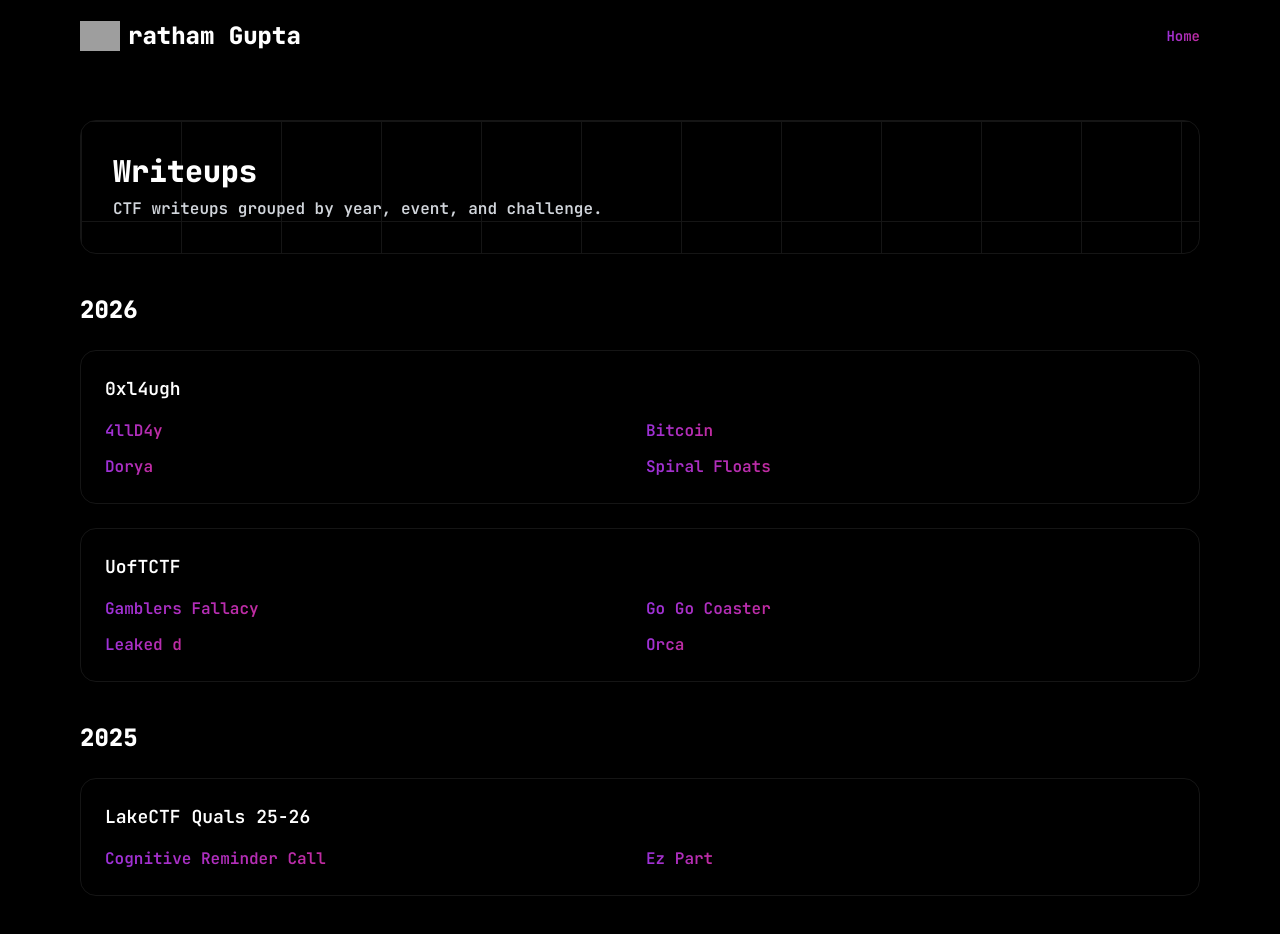
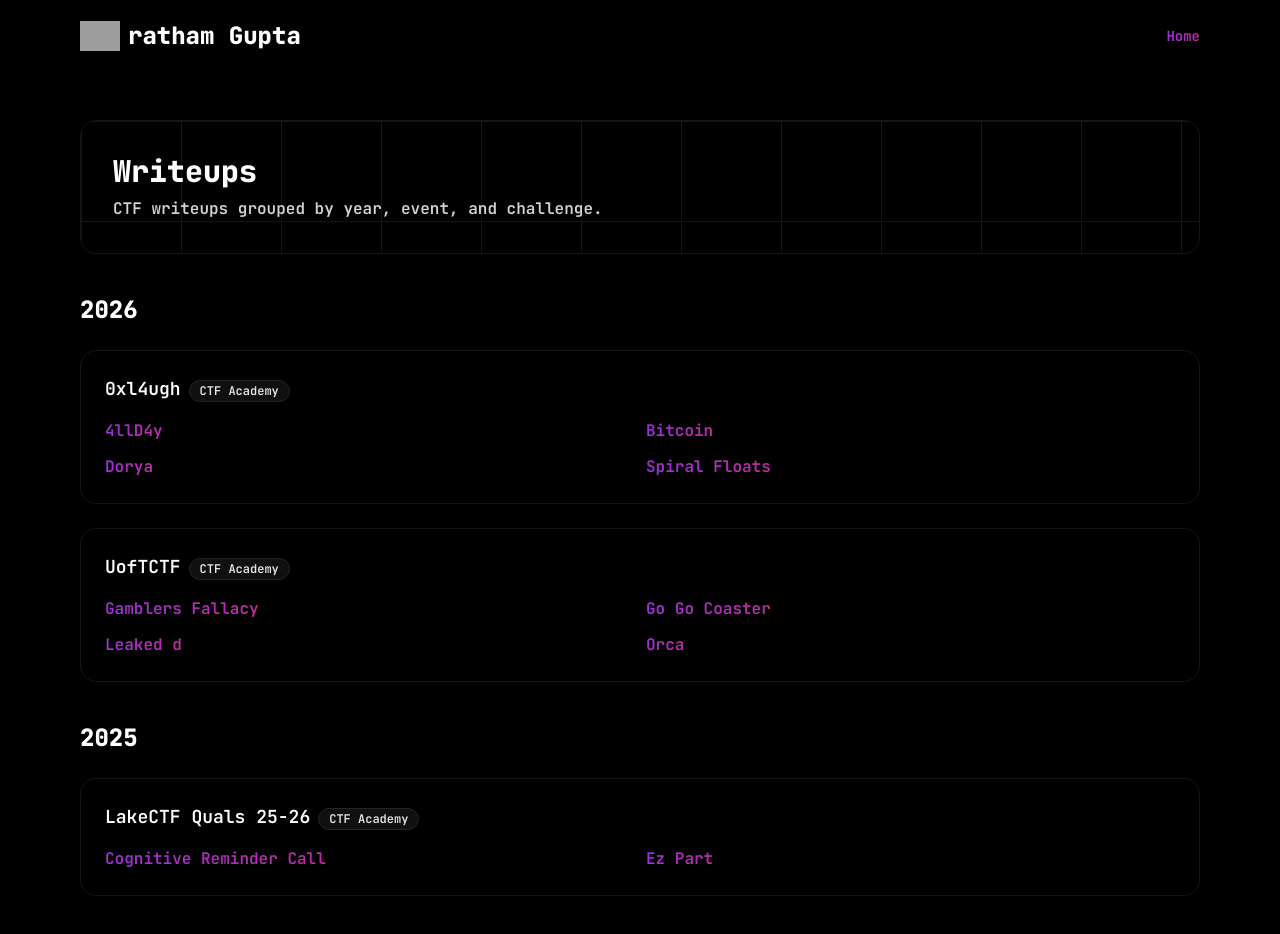
Before and after one commit to prathamgupta36/prathamgupta36.github.io, a Next.js app: page /writeups in a window 1280 px wide. Shown: the top 934 px of the page. Built offline with nearby package versions, Linux system fonts and the light colour scheme; grey boxes are pictures that could not be loaded.

Commit message:
Added team feature

```diff
--- a/app/styles/globals.css
+++ b/app/styles/globals.css
@@ -41,6 +41,9 @@
     background-image: linear-gradient(#151515 1px, transparent 1px),
       linear-gradient(to right, #151515 1px, transparent 1px);
     background-size: 100px 100px;
+  }
+  .team-badge {
+    @apply inline-flex items-center rounded-full border border-[#242424] bg-[#101010] px-2.5 py-0.5 text-xs text-gray-200;
   }
   .writeup-content {
     @apply leading-7 text-gray-200;
--- a/app/writeups.registry.ts
+++ b/app/writeups.registry.ts
@@ -6,6 +6,13 @@ export type WriteupEntry = {
   ctfSlug?: string;
   mdUrl: string;
   repoUrl?: string;
+};
+
+export type CtfMeta = {
+  year: number;
+  ctf: string;
+  ctfSlug?: string;
+  team?: string;
 };
 
 const slugify = (value: string) => {
@@ -23,6 +30,37 @@ export const getWriteupSlug = (entry: WriteupEntry) => {
 export const getCtfSlug = (entry: WriteupEntry) => {
   return slugify(entry.ctfSlug ?? entry.ctf);
 };
+
+const getCtfMetaSlug = (meta: CtfMeta) => {
+  return slugify(meta.ctfSlug ?? meta.ctf);
+};
+
+export const getTeamForEntry = (entry: WriteupEntry) => {
+  const slug = getCtfSlug(entry);
+  const meta = CTF_META.find(
+    (item) => item.year === entry.year && getCtfMetaSlug(item) === slug,
+  );
+  return meta?.team;
+};
+
+// CTF-level metadata (applies to all writeups for that event/year).
+export const CTF_META: CtfMeta[] = [
+  {
+    year: 2026,
+    ctf: "UofTCTF",
+    team: "CTF Academy",
+  },
+  {
+    year: 2026,
+    ctf: "0xl4ugh",
+    team: "CTF Academy",
+  },
+  {
+    year: 2025,
+    ctf: "LakeCTF Quals 25-26",
+    team: "CTF Academy",
+  },
+];
 
 export const WRITEUPS: WriteupEntry[] = [
   {
--- a/app/writeups/[year]/[ctf]/[slug]/WriteupClient.tsx
+++ b/app/writeups/[year]/[ctf]/[slug]/WriteupClient.tsx
@@ -6,7 +6,7 @@ import ReactMarkdown from "react-markdown";
 import remarkGfm from "remark-gfm";
 import remarkMath from "remark-math";
 import rehypeKatex from "rehype-katex";
-import type { WriteupEntry } from "@/writeups.registry";
+import { getTeamForEntry, type WriteupEntry } from "@/writeups.registry";
 
 type WriteupClientProps = {
   entry: WriteupEntry;
@@ -52,6 +52,7 @@ const normalizeMarkdownUrl = (url: string) => {
 export default function WriteupClient({ entry }: WriteupClientProps) {
   const [markdown, setMarkdown] = useState("");
   const [error, setError] = useState("");
+  const team = getTeamForEntry(entry);
 
   useEffect(() => {
     let cancelled = false;
@@ -92,10 +93,11 @@ export default function WriteupClient({ entry }: WriteupClientProps) {
           Back to writeups
         </Link>
         <h1 className="mt-4 text-3xl font-bold">{entry.challenge}</h1>
-        <div className="mt-3 flex flex-wrap gap-3 text-sm text-gray-300">
+        <div className="mt-3 flex flex-wrap items-center gap-3 text-sm text-gray-300">
           <span>{entry.year}</span>
           <span>•</span>
           <span>{entry.ctf}</span>
+          {team && <span className="team-badge">{team}</span>}
         </div>
         <div className="mt-4 flex flex-wrap gap-4 text-sm">
           <a href={entry.mdUrl} target="_blank" rel="noreferrer">
--- a/app/writeups/page.tsx
+++ b/app/writeups/page.tsx
@@ -2,6 +2,7 @@ import Link from "next/link";
 import {
   WRITEUPS,
   getCtfSlug,
+  getTeamForEntry,
   getWriteupSlug,
   type WriteupEntry,
 } from "@/writeups.registry";
@@ -9,6 +10,7 @@ import {
 type GroupedCtf = {
   name: string;
   slug: string;
+  team?: string;
   entries: WriteupEntry[];
 };
 
@@ -32,11 +34,16 @@ const groupWriteups = (entries: WriteupEntry[]): GroupedYear[] => {
       byCtf.set(ctfSlug, {
         name: entry.ctf,
         slug: ctfSlug,
+        team: getTeamForEntry(entry),
         entries: [],
       });
     }
 
-    byCtf.get(ctfSlug)!.entries.push(entry);
+    const ctfGroup = byCtf.get(ctfSlug)!;
+    if (!ctfGroup.team) {
+      ctfGroup.team = getTeamForEntry(entry);
+    }
+    ctfGroup.entries.push(entry);
   }
 
   return Array.from(byYear.entries())
@@ -78,12 +85,15 @@ export default function WriteupsIndexPage() {
             <section key={year}>
               <h2 className="text-2xl font-bold">{year}</h2>
               <div className="mt-6 space-y-6">
-                {ctfs.map(({ name, slug, entries }) => (
+                {ctfs.map(({ name, slug, team, entries }) => (
                   <div
                     key={slug}
                     className="rounded-2xl border border-[#151515] p-6"
                   >
-                    <h3 className="text-lg font-semibold">{name}</h3>
+                    <h3 className="text-lg font-semibold">
+                      {name}
+                      {team && <span className="team-badge ml-2">{team}</span>}
+                    </h3>
                     <ul className="mt-4 grid gap-3 text-gray-200 sm:grid-cols-2">
                       {entries.map((entry) => {
                         const challengeSlug = getWriteupSlug(entry);
```
Also changed, not shown: 1 other file (tests, documents, lock files or other folders).
